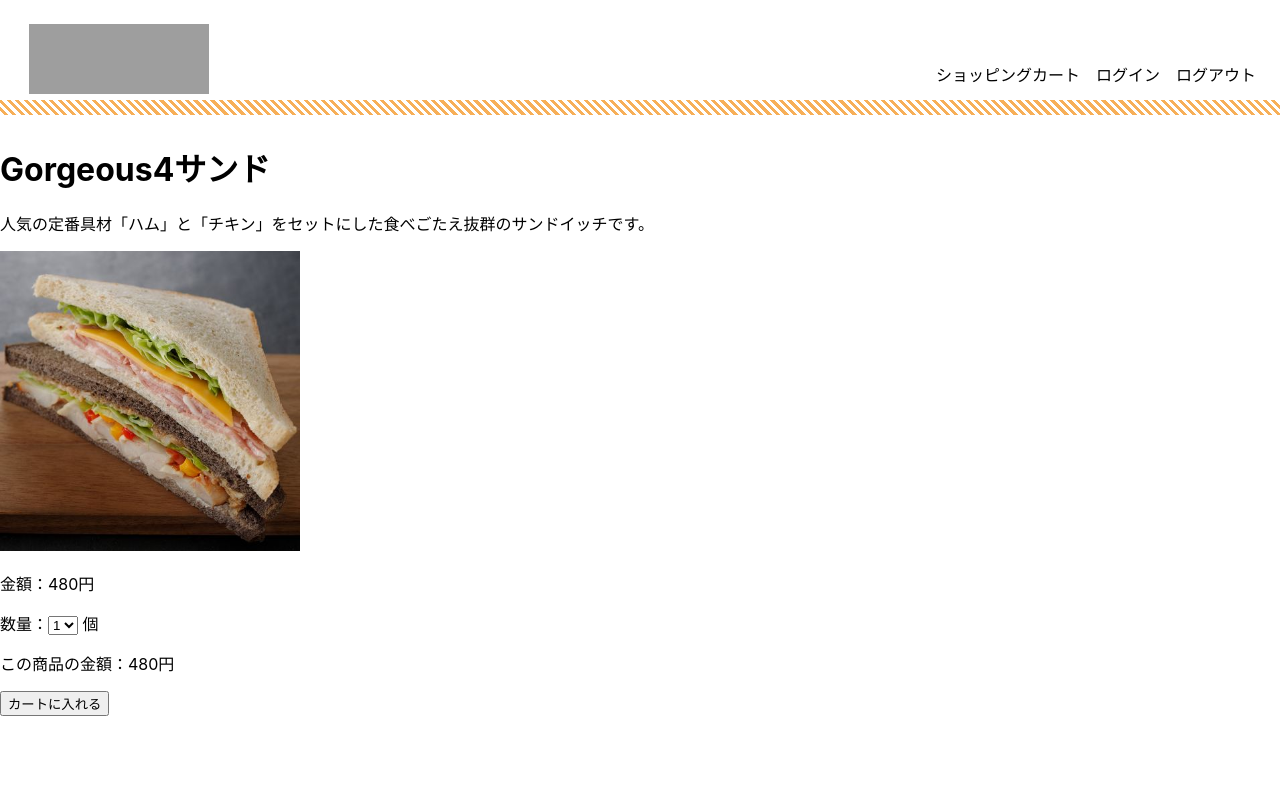
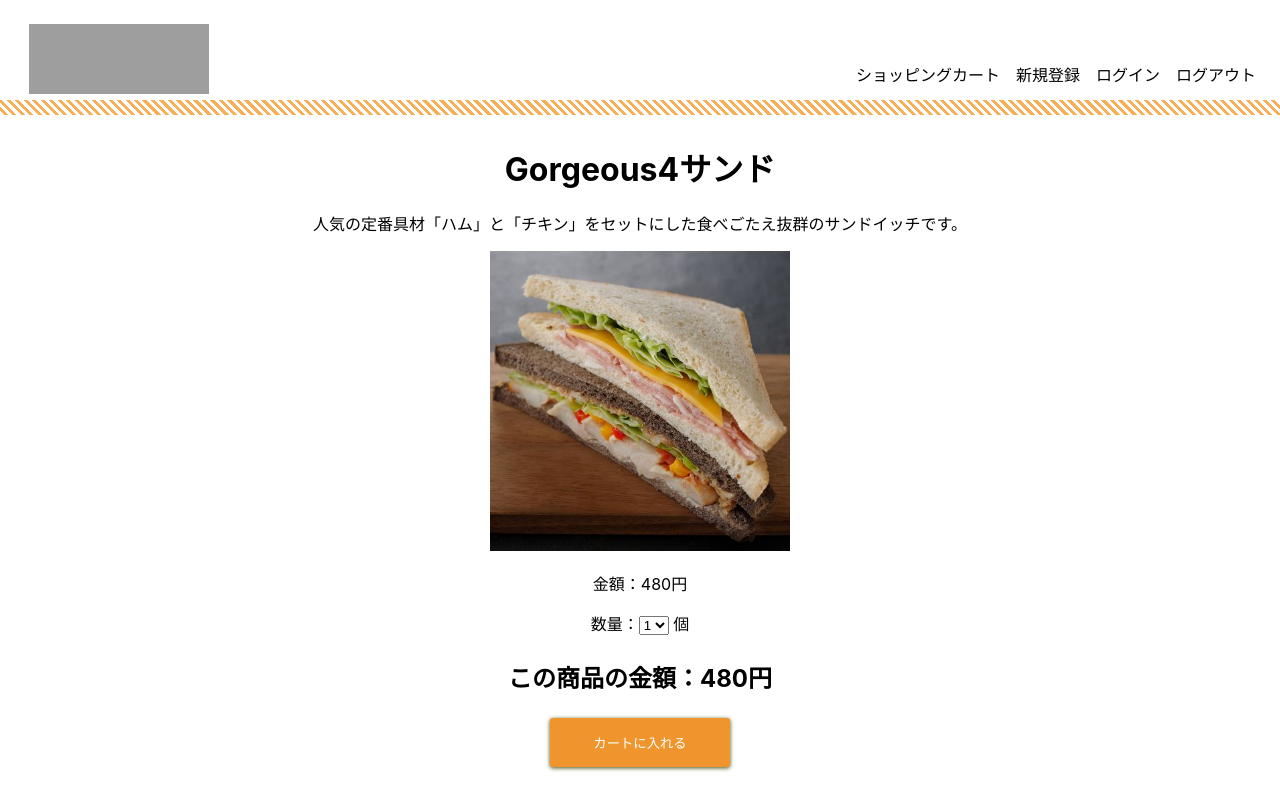
Before and after one commit to miyuhamaoka/EC-202207b, a Next.js app: page /items/21 in a window 1280 px wide. Shown: the top 810 px of the page. Built offline with nearby package versions, Linux system fonts and the light colour scheme; data requests are answered from the project's data file; grey boxes are pictures that could not be loaded.

Commit message:
スタイル追加しました

```diff
--- a/src/components/items.module.css
+++ b/src/components/items.module.css
@@ -40,7 +40,7 @@
     grid-template-columns: repeat(3, 1fr);
     gap: 10px;
     padding: 20px;
-
+    text-align: center;
 }
 
 .card{
--- a/src/pages/items/[id].tsx
+++ b/src/pages/items/[id].tsx
@@ -2,7 +2,8 @@ import Head from 'next/head';
 import Image from 'next/image';
 import { useState } from 'react';
 import { useRouter } from 'next/router';
-import Layout from '../../components/layout';
+import Layout from '../../components/itemlistlayout';
+import style from '../../styles/item_detail.module.css'
 
 export async function getStaticPaths() {
   const res = await fetch('http://localhost:8000/items');
@@ -111,7 +112,7 @@ const ItemData = ({ detail }: any) => {
       <Head>
         <title>商品詳細</title>
       </Head>
-      <div>
+      <div className={style.itemDetail}>
         <Layout></Layout>
         <h1>{detail.name}</h1>
         <p>{detail.description}</p>
@@ -123,7 +124,7 @@ const ItemData = ({ detail }: any) => {
         />
         <p>金額：{detail.price}円</p>
       </div>
-      <form method="post">
+      <form method="post" className={style.itemDetailForm}>
         <p>
           数量：
           <select
@@ -138,7 +139,7 @@ const ItemData = ({ detail }: any) => {
           </select>{' '}
           個
         </p>
-        <p>この商品の金額：{total}円</p>
+        <p className={style.total}>この商品の金額：{total}円</p>
         <button
           type="button"
           onClick={() => {
--- a/src/styles/item_confirm.module.css
+++ b/src/styles/item_confirm.module.css
@@ -58,5 +58,8 @@
 }
 
 .confirm button:hover {
-  opacity: 0.7;
+  cursor: pointer;
+  background:rgb(79, 92, 175);
+  color: white;
+  border:none;
 }
--- /dev/null
+++ b/src/styles/item_detail.module.css
@@ -0,0 +1,38 @@
+.itemDetail {
+  text-align: center;
+}
+
+.total {
+  font-size: 24px;
+  font-weight: bold;
+}
+
+.itemDetailForm {
+  text-align: center;
+}
+
+.itemDetailForm button {
+  width:180px;
+  display: block;
+  height: auto;
+  padding:15px;
+  color:#fff;
+  background:#f0952e;
+  border:none;
+  border-radius:3px;
+  outline: none;
+  -webkit-transition: all 0.3s;
+  -moz-transition: all 0.3s;
+  transition: all 0.3s;
+  margin:auto;
+  box-shadow: 0px 1px 4px rgb(61, 66, 9);
+  -moz-box-shadow: 0px 1px 4px rgb(81, 70, 18);
+  -webkit-box-shadow: 0px 1px 4px rgb(76, 78, 16);
+  margin-bottom: 50px;
+}
+
+.itemDetailForm button:hover {
+  background:rgb(79, 92, 175);
+  color: white;
+  border:none;
+}
--- a/src/styles/register.module.css
+++ b/src/styles/register.module.css
@@ -46,7 +46,9 @@
 
 .registerForm button:hover{
   cursor: pointer;
-  opacity: .7;
+  background:rgb(79, 92, 175);
+  color: white;
+  border:none;
 }
 
 .inputPass {
```
Also changed, not shown: src/pages/items/cart.tsx (+21 -18 lines), src/styles/cart.module.css (added, +52 -0 lines).
